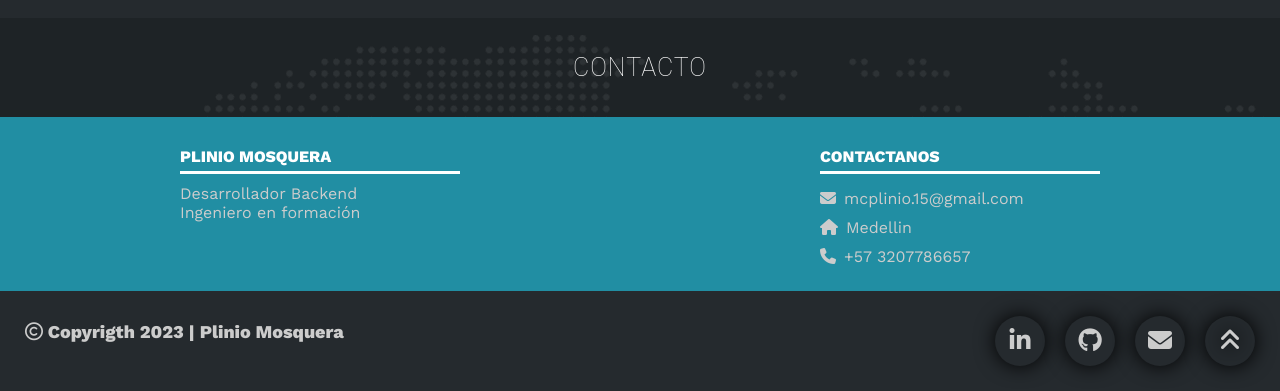
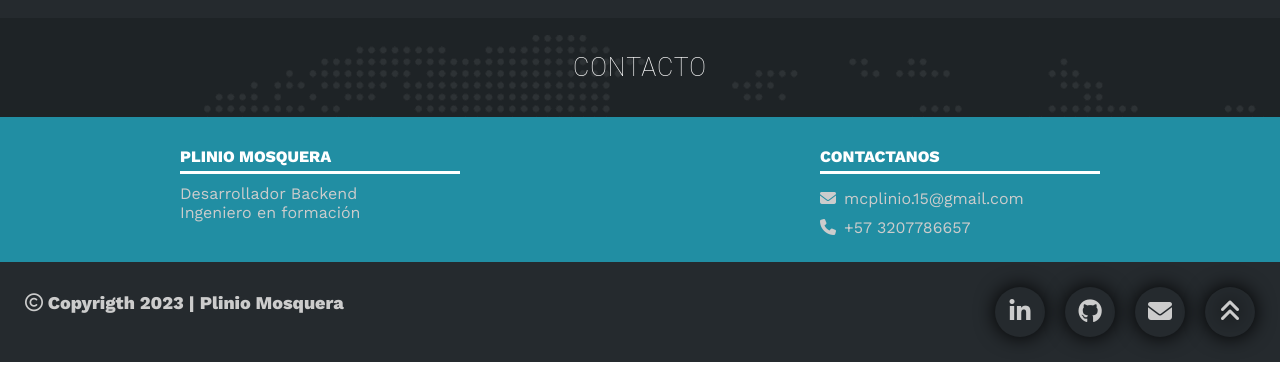
Before and after one commit to MosqueraP/website-ghpage, a website: page index.html in a window 1280 px wide. Shown: the part 2502-2893 px from the top of the page. After the commit the page ends 2864 px from the top, so only its background shows below. Drawn offline with nearby package versions, Linux system fonts and the light colour scheme; a web font is replaced by a local one.

Commit message:
Actualizar ciudad residencia

```diff
--- a/index.html
+++ b/index.html
@@ -237,7 +237,7 @@
             <h4>CONTACTANOS</h4>
             <ul>
                 <li><i class="fas fa-envelope"></i>mcplinio.15@gmail.com</li>
-                <li><i class="fas fa-home"></i>Medellin</li>
+                <!-- <li><i class="fas fa-home"></i>xxx</li> -->
                 <li><i class="fas fa-phone"></i>+57 3207786657</li>
             </ul>
           </div>
```
